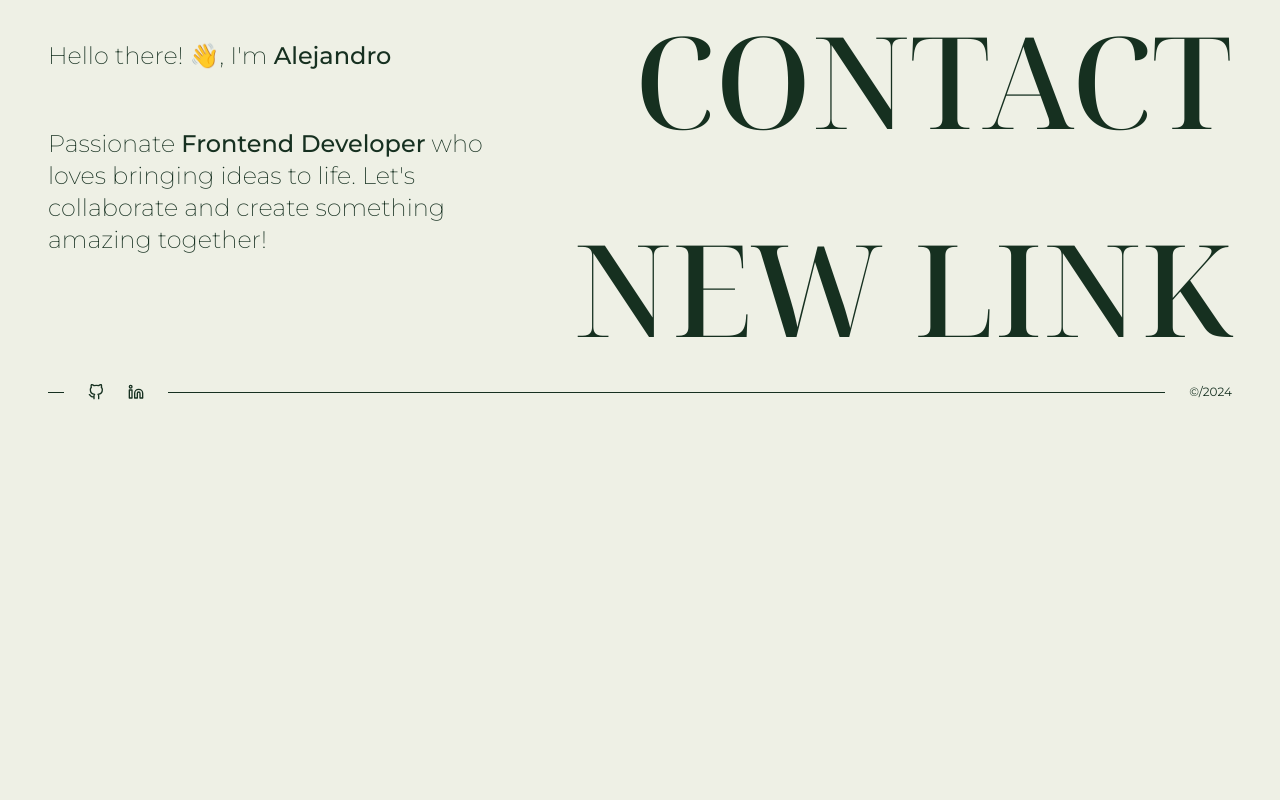
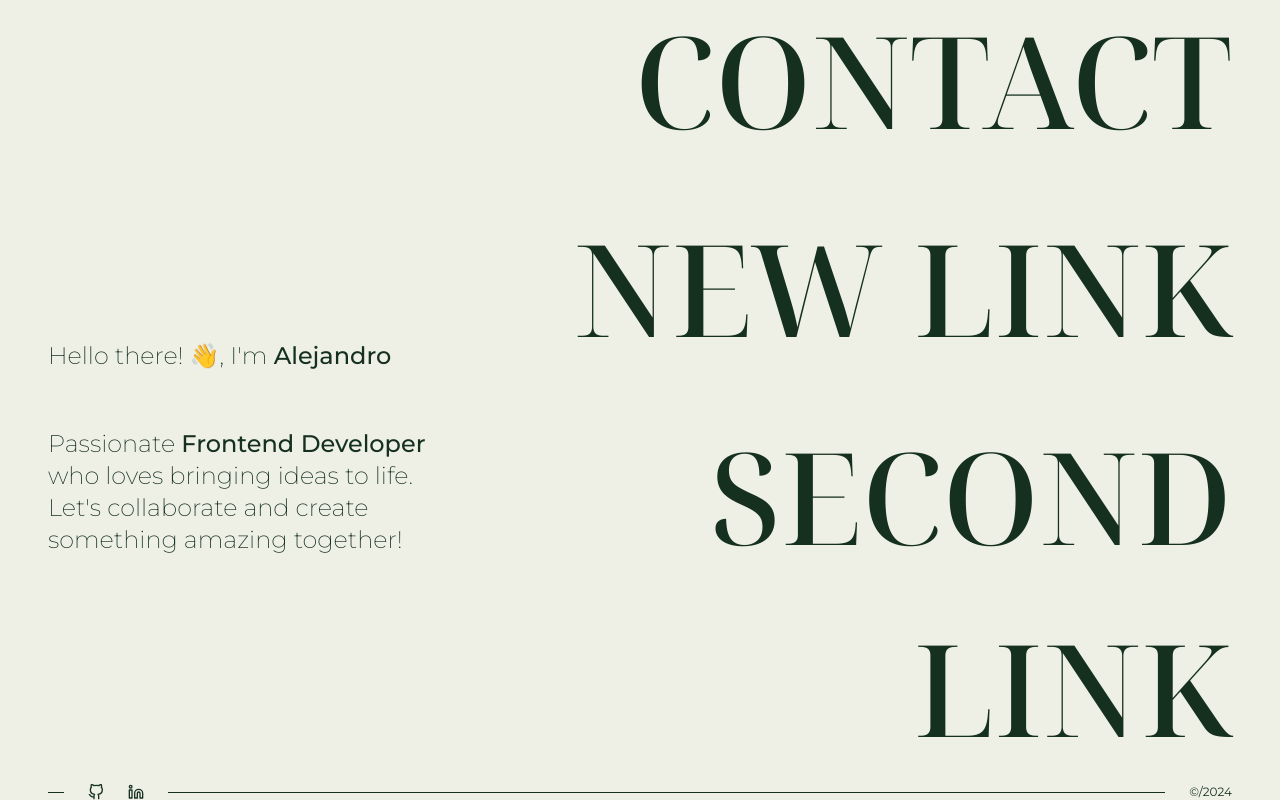
Before and after one commit to durantdurant95/portfolio, a Next.js app: page / in a window 1280 px wide. Shown: the part 504-1304 px from the top of the page. Before the commit the page ends 904 px from the top, so only its background shows below. Built offline with nearby package versions, Linux system fonts and the light colour scheme.

Commit message:
Add new link and second link to Home page

```diff
--- a/app/page.tsx
+++ b/app/page.tsx
@@ -54,6 +54,12 @@ const Home = () => {
         >
           NEW LINK
         </Link>
+        <Link
+          href="/contact"
+          className="transition-all hover:scale-[1.02] hover:font-extrabold"
+        >
+          SECOND LINK
+        </Link>
       </section>
     </main>
   );
```
